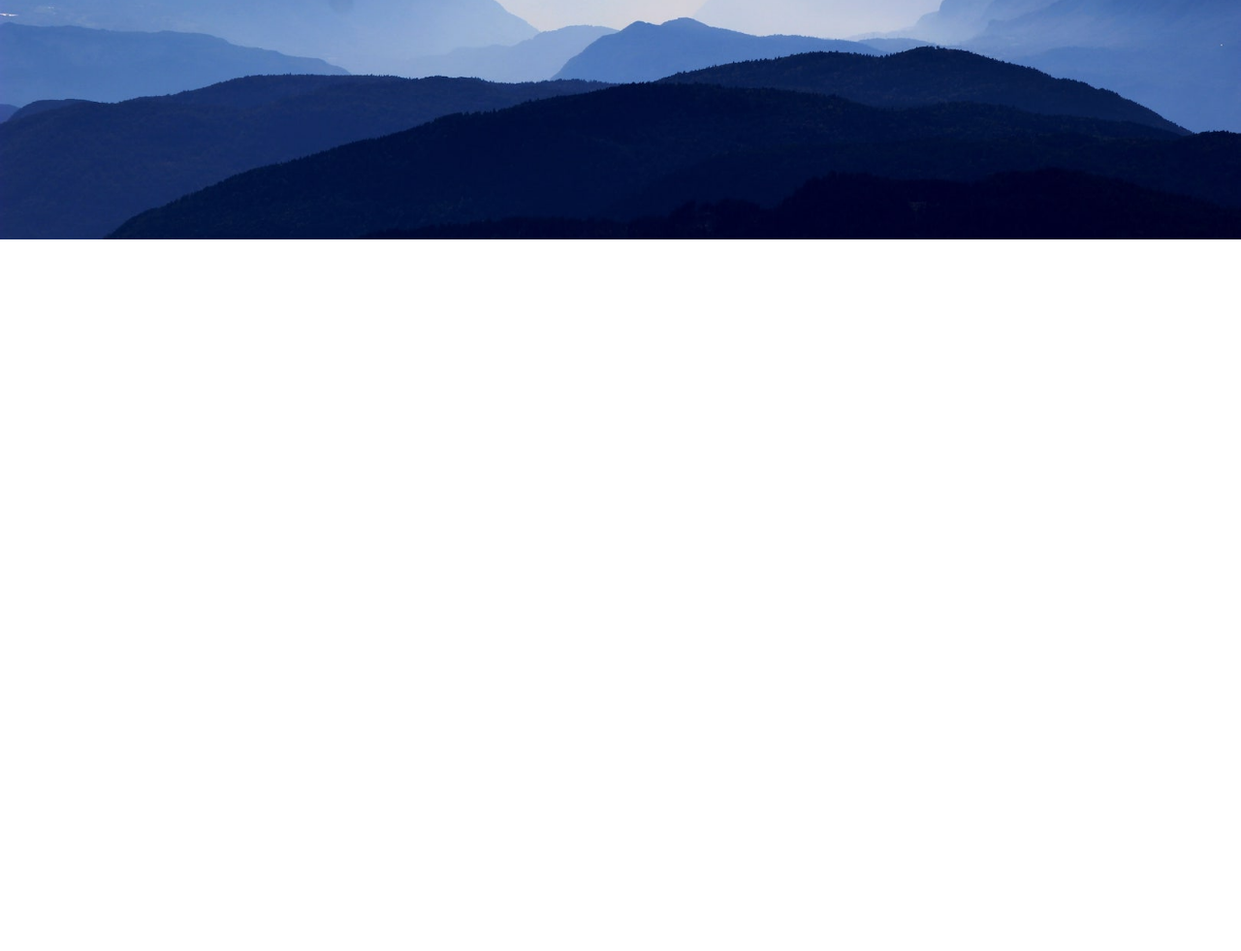
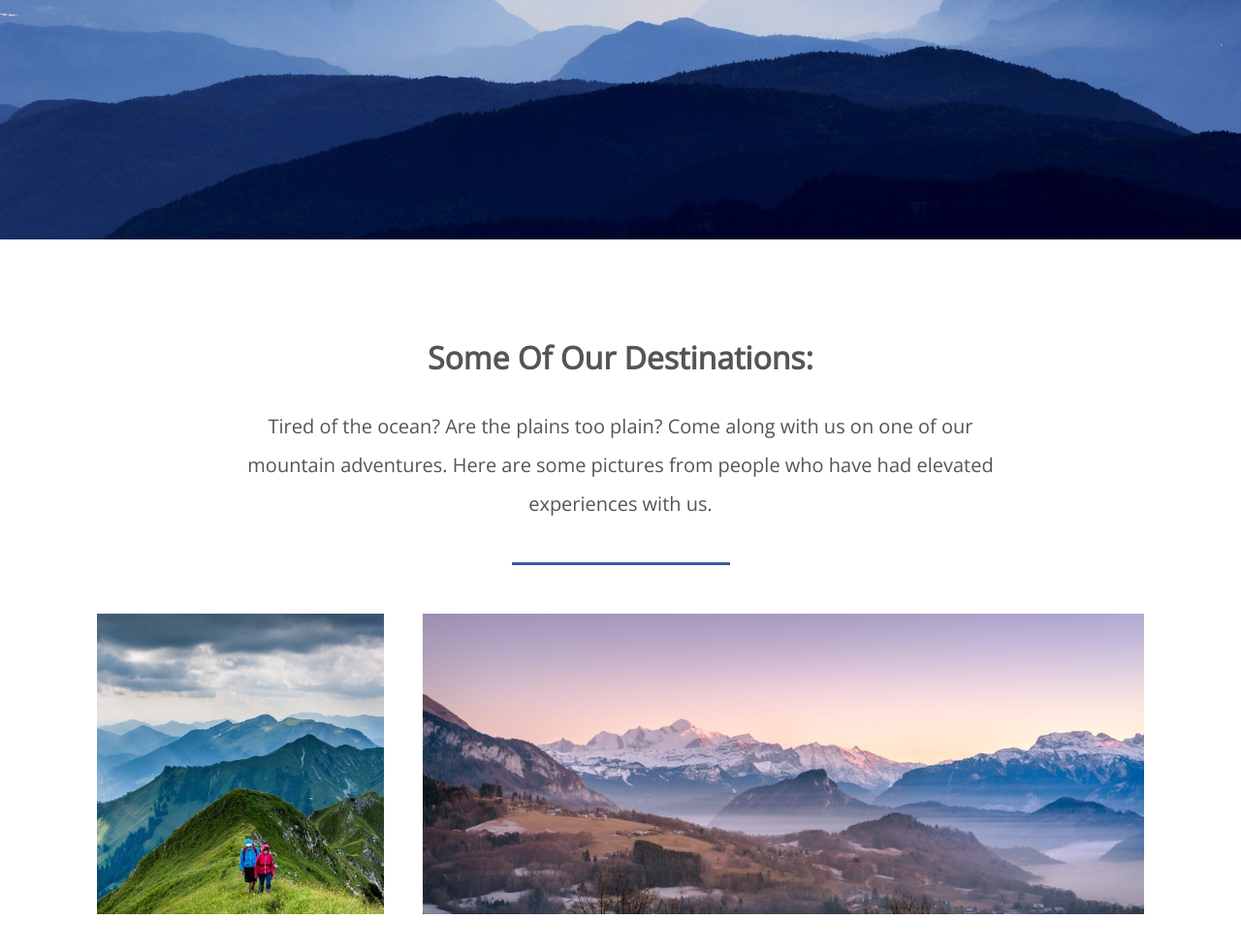
Before and after one commit to alabenhamouda/Mountains-Tours, a plain HTML site: page index.html in a window 1280 px wide. Shown: the part 553-1534 px from the top of the page at 97% size. Before the commit the page ends 800 px from the top, so only its background shows below. Drawn offline with nearby package versions, Linux system fonts and the light colour scheme.

Commit message:
Style destinations section

```diff
--- a/assets/css/styles.css
+++ b/assets/css/styles.css
@@ -2,13 +2,18 @@
 * {
     margin: 0;
     padding: 0;
+    box-sizing: border-box;
 }
 body {
     margin: 0;
+    color: #555;
 }
 a {
     text-decoration: none;
     outline: none;
+}
+ul {
+    list-style: none;
 }
 /* Header styles */
 header {
@@ -98,3 +103,50 @@ section.main h1 {
         opacity: 1;
     }
 }
+/* Destinations styles */
+.destinations h3 {
+    text-transform: capitalize;
+    font: bold 32px "Open Sans";
+    margin-bottom: 20px;
+    text-align: center;
+}
+.destinations p {
+    font: normal 20px "Open Sans";
+    text-align: center;
+    max-width: 775px;
+    margin: 10px 0;
+    line-height: 2;
+}
+.destinations hr {
+    width: 225px;
+    background-color: #3c599e;
+    border: 0;
+    height: 3px;
+    margin: 30px 0;
+}
+.destinations {
+    padding: 100px 0;
+    text-align: center;
+    display: flex;
+    flex-direction: column;
+    align-items: center;
+    padding: 100px 80px;
+}
+.destinations ul {
+    display: flex;
+    flex-wrap: wrap;
+    width: 100%;
+}
+.destinations ul li {
+    height: 350px;
+    padding: 20px;
+    background-clip: content-box;
+    background-size: cover;
+    background-position: center;
+}
+.destinations ul li.small {
+    flex-basis: 30%;
+}
+.destinations ul li.large {
+    flex-basis: 70%;
+}
--- a/index.html
+++ b/index.html
@@ -28,5 +28,19 @@
             <a href="#">Contact Us Now</a>
         </div>
     </section>
+
+    <section class="destinations">
+        <h3>Some of our destinations:</h3>
+        <p>Tired of the ocean? Are the plains too plain? Come along with us on one of our mountain adventures.
+            Here are some pictures from people who have had elevated experiences with us.
+        </p>
+        <hr>
+        <ul>
+            <li style="background-image: url(assets/img/mountain1.jpg)" class="small"></li>
+            <li style="background-image: url(assets/img/mountain2.jpg)" class="large"></li>
+            <li style="background-image: url(assets/img/mountain3.jpg)" class="large"></li>
+            <li style="background-image: url(assets/img/mountain4.jpg)" class="small"></li>
+        </ul>
+    </section>
 </body>
 </html>
```
